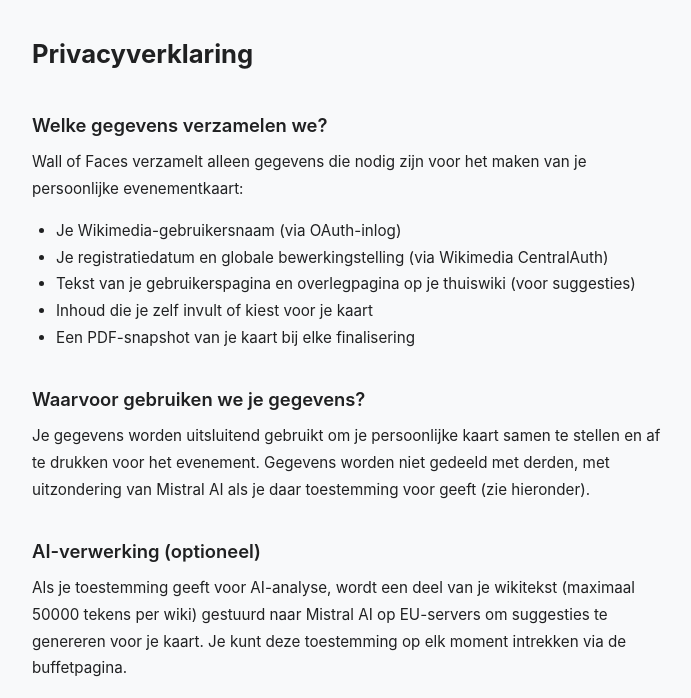
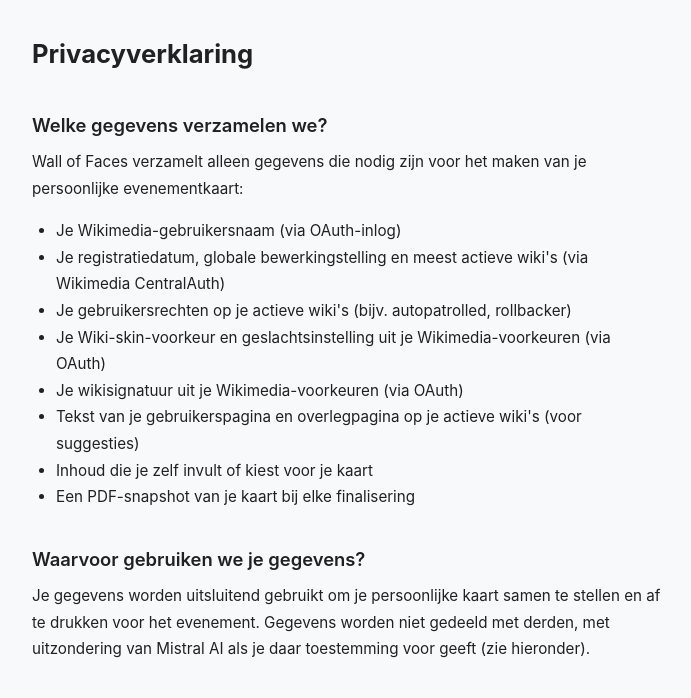
Before and after one commit to lgelauff/wall-of-faces, a Flask app: page /privacy in a window 1280 px wide. Shown: the part 48-746 px from the top of the page, without its empty margins (292-983 px from the left). Run offline with Flask 3, Linux system fonts and the light colour scheme.

Commit message:
update privacy, todo

```diff
--- a/templates/privacy.html
+++ b/templates/privacy.html
@@ -15,8 +15,11 @@
   </p>
   <ul>
     <li>Je Wikimedia-gebruikersnaam (via OAuth-inlog)</li>
-    <li>Je registratiedatum en globale bewerkingstelling (via Wikimedia CentralAuth)</li>
-    <li>Tekst van je gebruikerspagina en overlegpagina op je thuiswiki (voor suggesties)</li>
+    <li>Je registratiedatum, globale bewerkingstelling en meest actieve wiki's (via Wikimedia CentralAuth)</li>
+    <li>Je gebruikersrechten op je actieve wiki's (bijv. autopatrolled, rollbacker)</li>
+    <li>Je Wiki-skin-voorkeur en geslachtsinstelling uit je Wikimedia-voorkeuren (via OAuth)</li>
+    <li>Je wikisignatuur uit je Wikimedia-voorkeuren (via OAuth)</li>
+    <li>Tekst van je gebruikerspagina en overlegpagina op je actieve wiki's (voor suggesties)</li>
     <li>Inhoud die je zelf invult of kiest voor je kaart</li>
     <li>Een PDF-snapshot van je kaart bij elke finalisering</li>
   </ul>
```
Also changed, not shown: PERIODIC.md (+7 -0 lines), TODO.md (+4 -2 lines).
